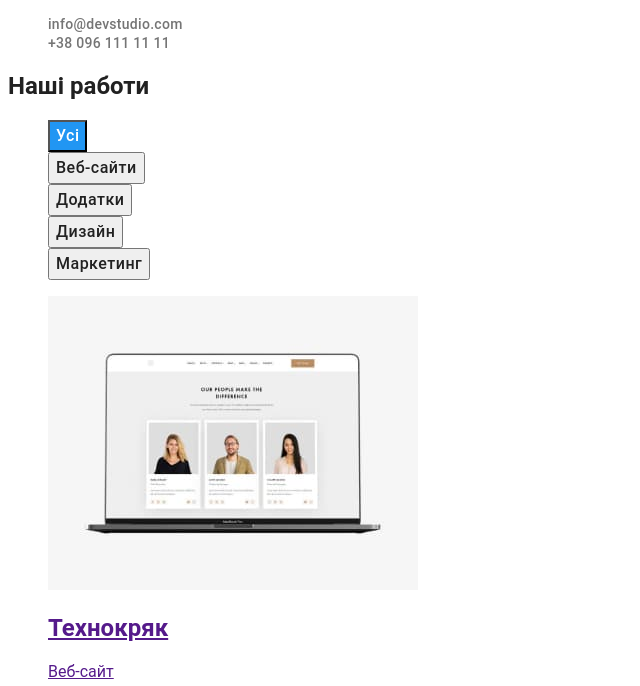
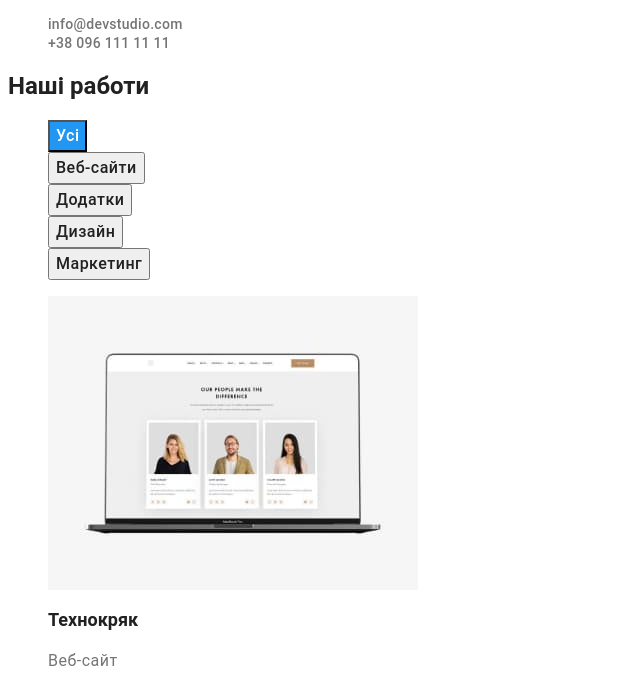
Before and after one commit to DaryaChi/hw2, a plain HTML site: page portfolio.html in a window 1280 px wide. Shown: the part 114-800 px from the top of the page, without its empty margins (0-640 px from the left). Drawn offline with Linux system fonts and the light colour scheme.

Commit message:
update hw2

```diff
--- a/css/styles.css
+++ b/css/styles.css
@@ -14,6 +14,8 @@ body {
 .list {
     list-style: none;
 }
+
+/*----------------------------------шапка-------------*/
 
 .header {
     background-color: #FFFFFF;
@@ -40,6 +42,8 @@ header a {
 .header-nav {
     list-style: none;
 }
+
+/*----------------cтилізація site-nav-------------------*/
 
 .site-nav-link {
     text-decoration: none;
@@ -70,6 +74,9 @@ header a {
     color: var(--accent-color);
 }
 
+/*----------------------main-------------------*/
+/*---------------------hero--------------------*/
+
 .hero {
     background-color: #2F303A;
 }
@@ -92,6 +99,7 @@ header a {
     line-height: 1.85;
     letter-spacing: 0.03em;
 }
+
 .hero-button.current,
 .hero-button:hover,
 .hero-button:focus {
@@ -123,6 +131,8 @@ header a {
     letter-spacing: 0.03em;
 }
 
+/*------------------------------------staff-----------------*/
+
 .staff-list .staff-title {
     color: var(--title-text-color);
     font-weight: 500;
@@ -138,6 +148,9 @@ header a {
     line-height: 1.19;
     letter-spacing: 0.03em;
 }
+
+/*---------------------------portfolio-------------------*/
+/*---------------------------filter---------------------*/
 
 .button {
     cursor: pointer;
@@ -155,6 +168,31 @@ header a {
     color: var(--white-color);
     background: var(--accent-color);
 }
+
+/*--------------------------projects-------------------*/
+
+.project-list .project-link {
+    text-decoration: none;
+}
+
+
+.project-list .title {
+    color: var(--primary-text-color);
+    font-weight: 700;
+    font-size: 18px;
+    line-height: 2,00;
+}
+
+.project-list .text {
+    color: var(--grey-color);
+    font-weight: 400;
+    font-size: 16px;
+    line-height: 1,88;
+    line-height: 1.88;
+    letter-spacing: 0.03em;
+}
+
+/*---------------------------------------footer-------------------*/
 
 .full-address {
     background: #2F303A;
```
Lines whose indentation alone changed are shown as unchanged.
